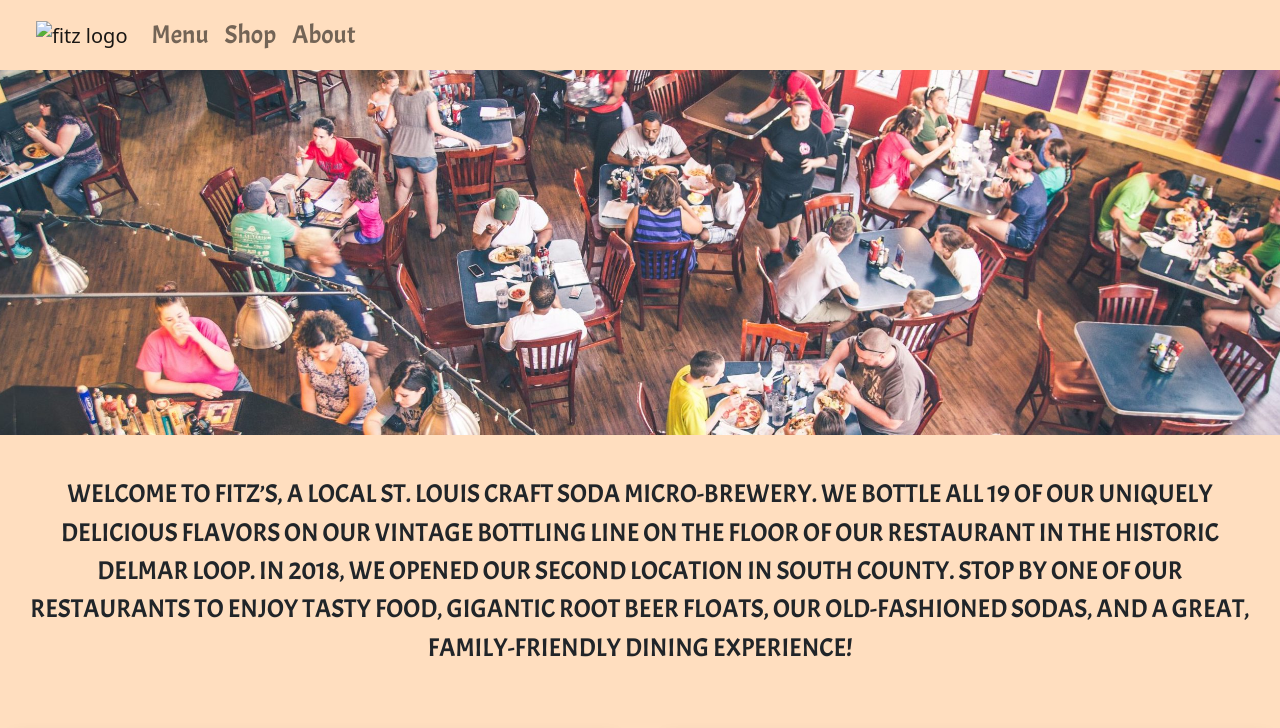
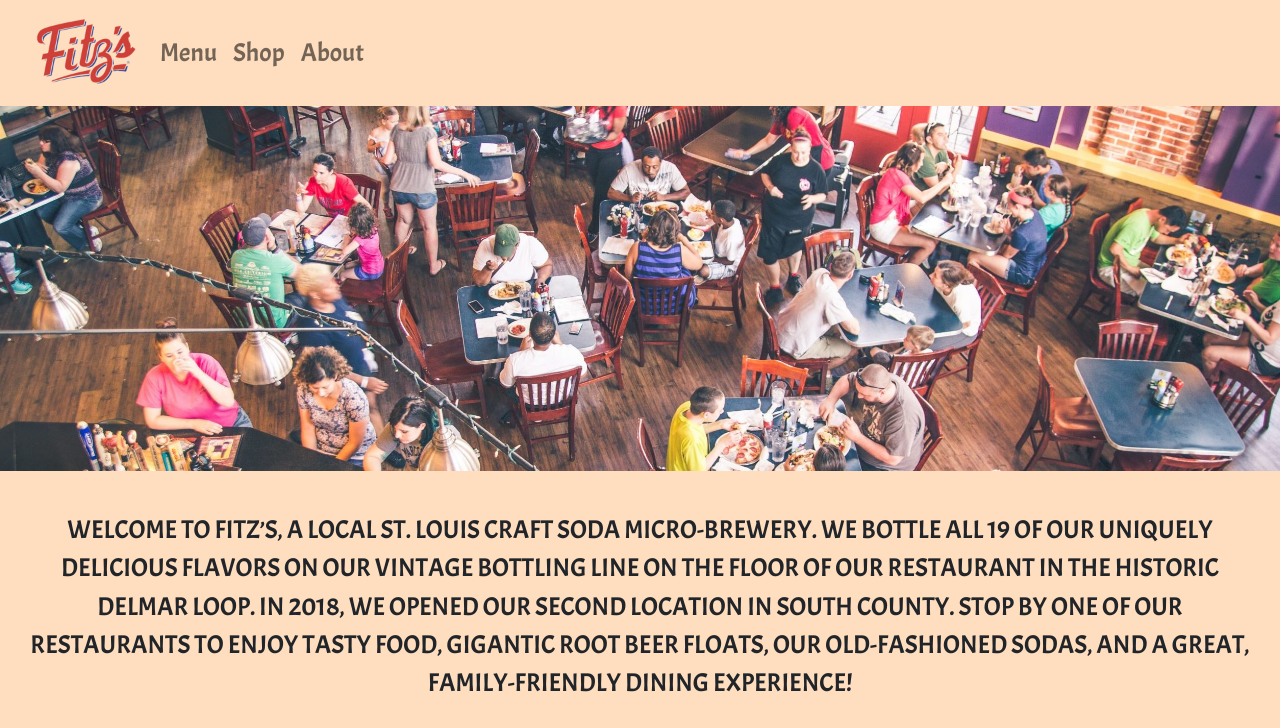
Before and after one commit to deslesicko/FitzReImagined, a plain HTML site: page index.html in a window 1280 px wide. Shown: the top 728 px of the page. Drawn offline with nearby package versions, Linux system fonts and the light colour scheme; the site is published under a folder, as on GitHub Pages, so addresses that start at the root find nothing.

Commit message:
Add files via upload

```diff
--- a/index.html
+++ b/index.html
@@ -15,7 +15,7 @@
           <div class="navbar navbar-expand-lg navbar-light navbar_background">
             <div class="container-fluid">
               <a class="navbar-brand"  href="index.html">
-                <img class="fitzLogo" src="/images/logo.png" alt="fitz logo">
+                <img class="fitzLogo" src="./images/logo.png" alt="fitz logo">
                 </a>
               <button class="navbar-toggler" type="button" data-bs-toggle="collapse" data-bs-target="#navbarSupportedContent" aria-controls="navbarSupportedContent" aria-expanded="false" aria-label="Toggle navigation">
                 <span class="navbar-toggler-icon"></span>
```
